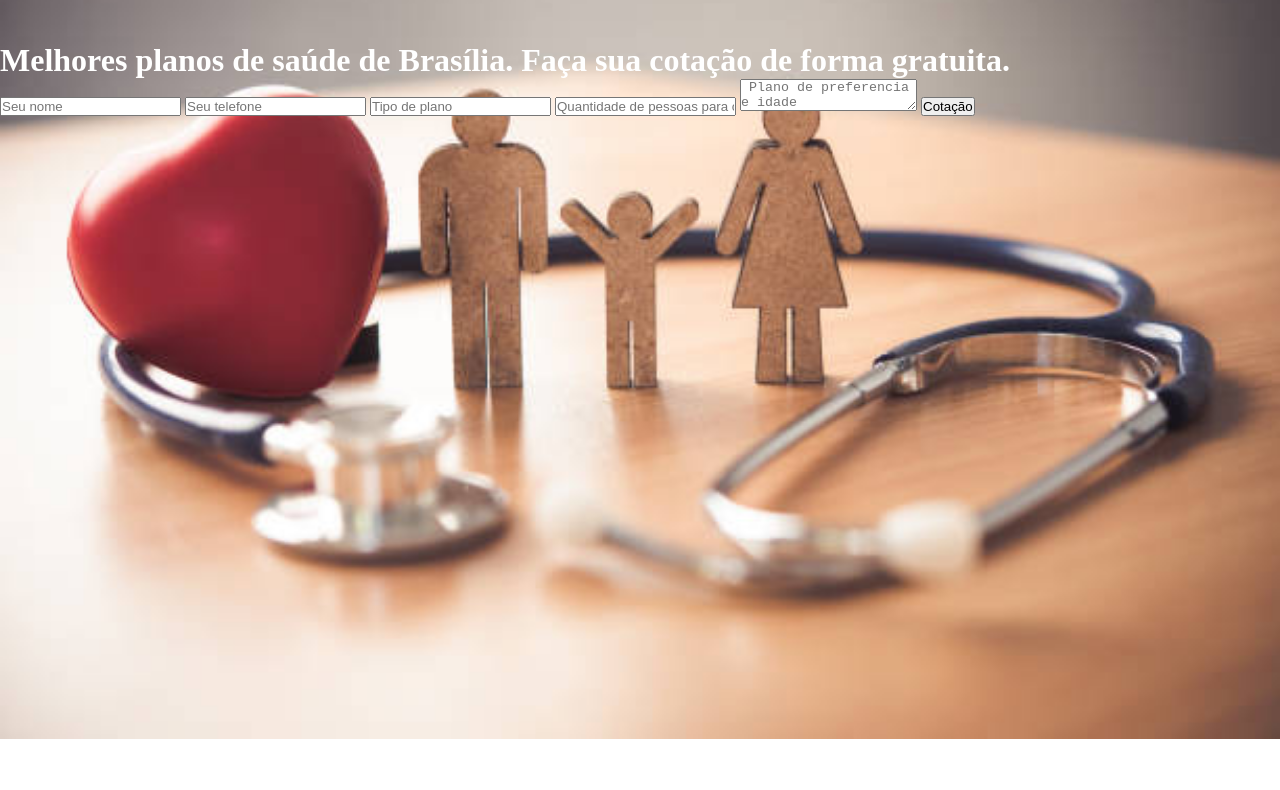
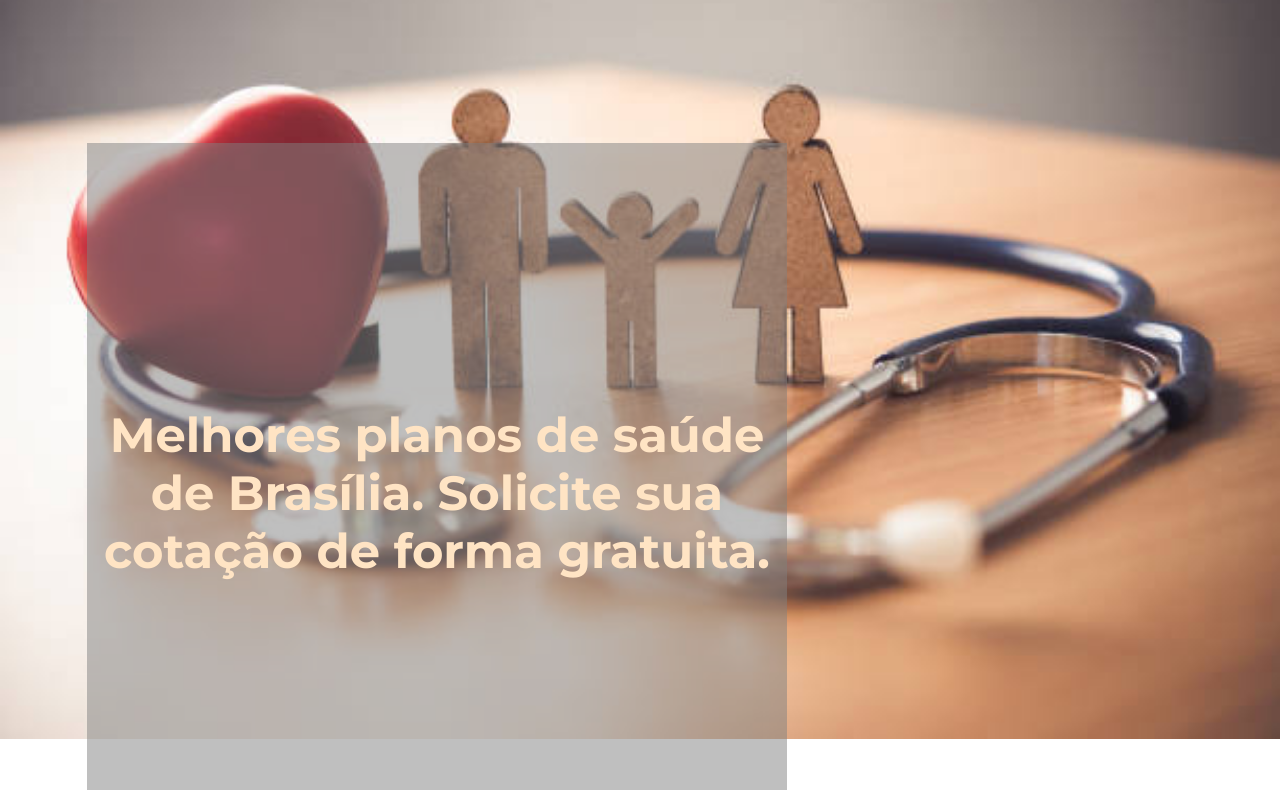
Before and after one commit to jonesjcf/site-plano-de-saude, a plain HTML site: page index.html in a window 1280 px wide. Shown: the part 114-904 px from the top of the page. Before the commit the page ends 800 px from the top, so only its background shows below. Drawn offline with Linux system fonts and the light colour scheme; a web font is replaced by a local one.

Commit message:
alterando o texto do h1 e o font-family

```diff
--- a/index.html
+++ b/index.html
@@ -6,6 +6,9 @@
     <meta http-equiv="X-UA-Compatible" content="IE=edge">
     <meta name="viewport" content="width=device-width, initial-scale=1.0">
     <link rel="stylesheet" href="styles.css">
+    <link rel="preconnect" href="https://fonts.googleapis.com">
+    <link rel="preconnect" href="https://fonts.gstatic.com" crossorigin>
+    <link href="https://fonts.googleapis.com/css2?family=Libre+Caslon+Display&family=Montserrat:ital,wght@0,100..900;1,100..900&family=Oswald:wght@200..700&family=Poiret+One&family=Poppins:ital,wght@0,100;0,200;0,300;0,400;0,500;0,600;0,700;0,800;0,900;1,100;1,200;1,300;1,400;1,500;1,600;1,700;1,800;1,900&display=swap" rel="stylesheet">
     <title>Planos de Saúde</title>
 </head>
 
@@ -15,18 +18,18 @@
         <button class="button-header">Solicitar cotação</button>
     </header>
     <main>
-        <div>
-            <h1> Melhores planos de saúde de Brasília. Faça sua cotação de forma gratuita.</h1>
+        <div class="h1-main">
+            <h1> Melhores planos de saúde de Brasília. Solicite sua cotação de forma gratuita.</h1>
         </div>
         <div>
-            <form>
+            <!-- <form>
                 <input placeholder="Seu nome">
                 <input placeholder="Seu telefone">
                 <input placeholder="Tipo de plano">
                 <input placeholder="Quantidade de pessoas para o plano">
                 <textarea placeholder=" Plano de preferencia e idade"></textarea>
                 <button>Cotação</button>
-            </form>
+            </form> -->
         </div>
         <img src="./Imagens/istockphoto-1012323872-612x612.jpg" alt="img Brasília">
     </main>
--- a/styles.css
+++ b/styles.css
@@ -2,6 +2,7 @@
     margin: 0;
     padding: 0;
     box-sizing: 0;
+    font-family: "Montserrat", serif;
 
 }
 
@@ -31,8 +32,17 @@ a {
     border: 1px solid;
 }
 
-h1 {
-    color: white;
+.h1-main {
+    width: 700px;
+    height: 700px;
+    text-align: center;
+    align-content: center;
+    font-size: 24px;
+    font-weight: 200;
+    margin-left: 87px;
+    margin-top: 128px;
+    color:bisque;
+    background-color: rgba(128, 128, 128, 0.5);
 }
 
 img {
```
